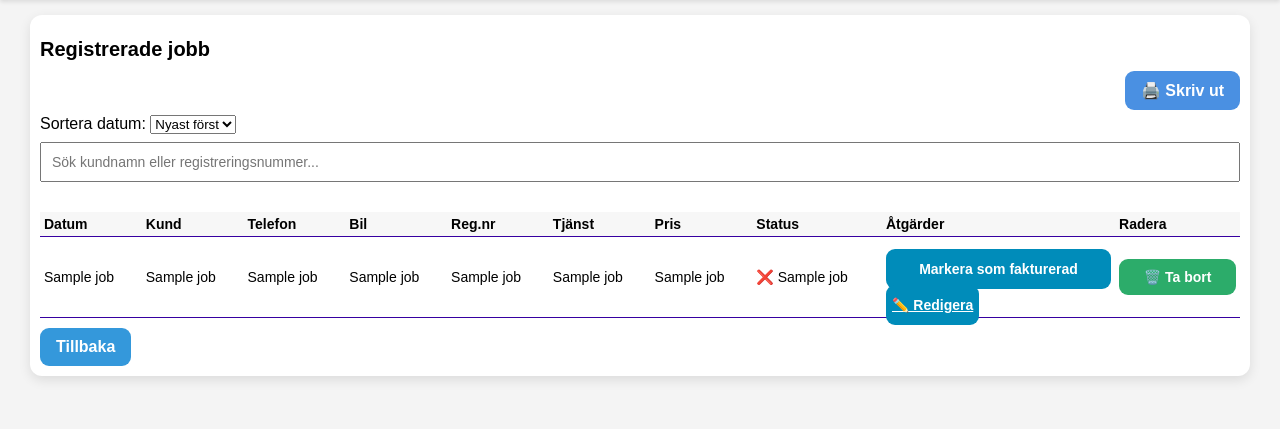
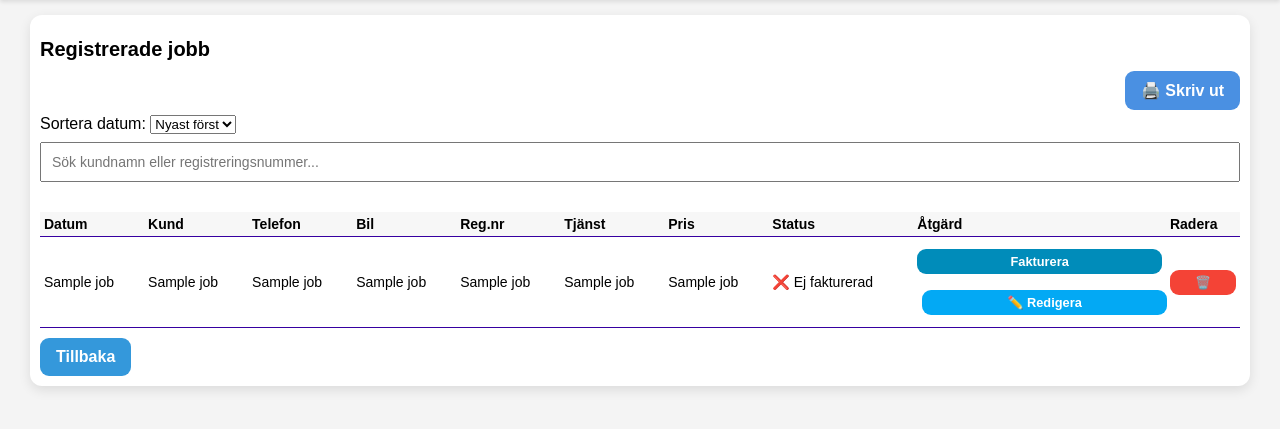
Before and after one commit to ArshedAl-Hadeethi/Faktura, a Flask app: page /jobs in a window 1280 px wide. Shown: the part 94-523 px from the top of the page. Run offline with Flask 3, Linux system fonts and the light colour scheme; a database or web service that is not in the repository returns one stand-in record (values such as "Sample title"); some libraries are stand-ins or nearby versions.

Commit message:
Lägg till redigera-knapp i jobs.html

```diff
--- a/templates/jobs.html
+++ b/templates/jobs.html
@@ -13,7 +13,9 @@
   <h1>Registrerade jobb</h1>
 
   <div class="print-btn-wrapper">
-    <a href="{{ url_for('generate_job_list_pdf', sort=sort, sort_field=sort_field) }}" class="btn-pdf">🖨️ Skriv ut</a>
+    <a href="{{ url_for('generate_job_list_pdf', sort=sort, sort_field=sort_field) }}" class="btn-pdf">
+      🖨️ Skriv ut
+    </a>
   </div>
 
   <label for="sort">Sortera datum:</label>
@@ -35,53 +37,60 @@
         <th>Tjänst</th>
         <th>Pris</th>
         <th>Status</th>
-        <th>Åtgärder</th>
+        <th>Åtgärd</th>
         <th>Radera</th>
       </tr>
     </thead>
     <tbody>
       {% for job in jobs %}
-      <tr id="row-{{ job[0] }}" class="{% if job[8] == 'Fakturerad' %}fakturerad{% endif %}">
-        {% if request.args.get('edit') == job[0]|string %}
-        <form method="post" action="/update/{{ job[0] }}">
-          <td>{{ job[7] }}</td>
-          <td><input name="customer_name" value="{{ job[1] }}"></td>
-          <td><input name="phone" value="{{ job[2] }}"></td>
-          <td><input name="car_model" value="{{ job[3] }}"></td>
-          <td><input name="license_plate" value="{{ job[4] }}"></td>
-          <td><input name="service" value="{{ job[5] }}"></td>
-          <td><input name="price" value="{{ job[6] }}"></td>
-          <td>{{ job[8] }}</td>
-          <td colspan="2">
-            <button type="submit">💾 Spara</button>
-            <a href="/jobs" style="margin-left: 10px;">Avbryt</a>
-          </td>
-        </form>
-        {% else %}
+      <tr id="row-{{ job[0] }}">
         <td>{{ job[7] }}</td>
-        <td>{{ job[1] }}</td>
-        <td>{{ job[2] }}</td>
-        <td>{{ job[3] }}</td>
-        <td>{{ job[4] }}</td>
-        <td>{{ job[5] }}</td>
-        <td>{{ job[6] }}</td>
-        <td>{% if job[8] == 'Fakturerad' %}✔{% else %}❌{% endif %} {{ job[8] }}</td>
+        <td id="name-{{ job[0] }}">{{ job[1] }}</td>
+        <td id="phone-{{ job[0] }}">{{ job[2] }}</td>
+        <td id="car-{{ job[0] }}">{{ job[3] }}</td>
+        <td id="reg-{{ job[0] }}">{{ job[4] }}</td>
+        <td id="service-{{ job[0] }}">{{ job[5] }}</td>
+        <td id="price-{{ job[0] }}">{{ job[6] }}</td>
         <td>
-          <form method="post" action="/toggle_status/{{ job[0] }}" onsubmit="return confirmToggleStatus(this)">
+          {% if job[8] == 'Fakturerad' %}
+            ✔ Fakturerad
+          {% else %}
+            ❌ Ej fakturerad
+          {% endif %}
+        </td>
+        <td>
+          <form method="post" action="/toggle_status/{{ job[0] }}" onsubmit="return confirmToggleStatus(this)" style="display:inline;">
             <input type="hidden" name="pin">
-            <button type="submit" class="action-btn">
-              {% if job[8] == 'Fakturerad' %}Ångra fakturering{% else %}Markera som fakturerad{% endif %}
+            <button type="submit" class="action-btn small">
+              {% if job[8] == 'Fakturerad' %}Ångra{% else %}Fakturera{% endif %}
             </button>
           </form>
-          <a href="/jobs?edit={{ job[0] }}" class="action-btn">✏️ Redigera</a>
+          <button class="edit-btn small" onclick="toggleEdit({{ job[0] }})">✏️ Redigera</button>
         </td>
         <td>
           <form method="post" action="/delete/{{ job[0] }}" onsubmit="return confirmDelete(this)">
             <input type="hidden" name="pin">
-            <button type="submit">🗑️ Ta bort</button>
+            <button type="submit" class="danger small">🗑️</button>
           </form>
         </td>
-        {% endif %}
+      </tr>
+
+      <!-- Redigeringsrad (dold som standard) -->
+      <tr id="edit-row-{{ job[0] }}" style="display: none; background-color: #f3f3f3;">
+        <form method="post" action="/edit/{{ job[0] }}">
+          <td></td>
+          <td><input type="text" name="customer_name" value="{{ job[1] }}"></td>
+          <td><input type="text" name="phone" value="{{ job[2] }}"></td>
+          <td><input type="text" name="car_model" value="{{ job[3] }}"></td>
+          <td><input type="text" name="license_plate" value="{{ job[4] }}"></td>
+          <td><input type="text" name="service" value="{{ job[5] }}"></td>
+          <td><input type="number" step="0.01" name="price" value="{{ job[6] }}"></td>
+          <td colspan="2">
+            <button type="submit" class="btn-save">💾 Spara</button>
+            <button type="button" onclick="toggleEdit({{ job[0] }})" class="btn-cancel">Avbryt</button>
+          </td>
+          <td></td>
+        </form>
       </tr>
       {% endfor %}
     </tbody>
@@ -91,18 +100,9 @@
 </div>
 
 <script>
-setTimeout(() => {
-  const flash = document.querySelector('.flash');
-  if (flash) {
-    flash.style.transition = 'opacity 0.5s ease';
-    flash.style.opacity = '0';
-    setTimeout(() => flash.remove(), 500);
-  }
-}, 3000);
-
 function confirmDelete(form) {
   const pin = prompt("Ange PIN-kod för att radera:");
-  if (!pin) return false;
+  if (pin === null || pin.trim() === "") return false;
   form.pin.value = pin;
   return true;
 }
@@ -114,13 +114,52 @@ function confirmToggleStatus(form) {
   return true;
 }
 
+function toggleEdit(id) {
+  const editRow = document.getElementById("edit-row-" + id);
+  editRow.style.display = editRow.style.display === "none" ? "" : "none";
+}
+
 document.getElementById('liveSearch').addEventListener('input', function () {
   const filter = this.value.toLowerCase();
-  document.querySelectorAll("table tbody tr").forEach(row => {
+  const rows = document.querySelectorAll("table tbody tr:not([id^='edit-row'])");
+  rows.forEach(row => {
     const name = row.cells[1]?.innerText.toLowerCase();
     const reg = row.cells[4]?.innerText.toLowerCase();
-    row.style.display = name.includes(filter) || reg.includes(filter) ? "" : "none";
+    if (name.includes(filter) || reg.includes(filter)) {
+      row.style.display = "";
+    } else {
+      row.style.display = "none";
+    }
   });
 });
 </script>
+
+<style>
+.small {
+  font-size: 0.8rem;
+  padding: 5px 10px;
+}
+.btn-save {
+  background-color: #4CAF50;
+  color: white;
+  padding: 5px 10px;
+}
+.btn-cancel {
+  background-color: #ccc;
+  padding: 5px 10px;
+}
+.edit-btn {
+  background-color: #03a9f4;
+  color: white;
+  border: none;
+  padding: 5px 10px;
+  margin-left: 5px;
+}
+.danger {
+  background-color: #f44336;
+  color: white;
+  padding: 5px 10px;
+}
+</style>
+
 {% endblock %}
```
